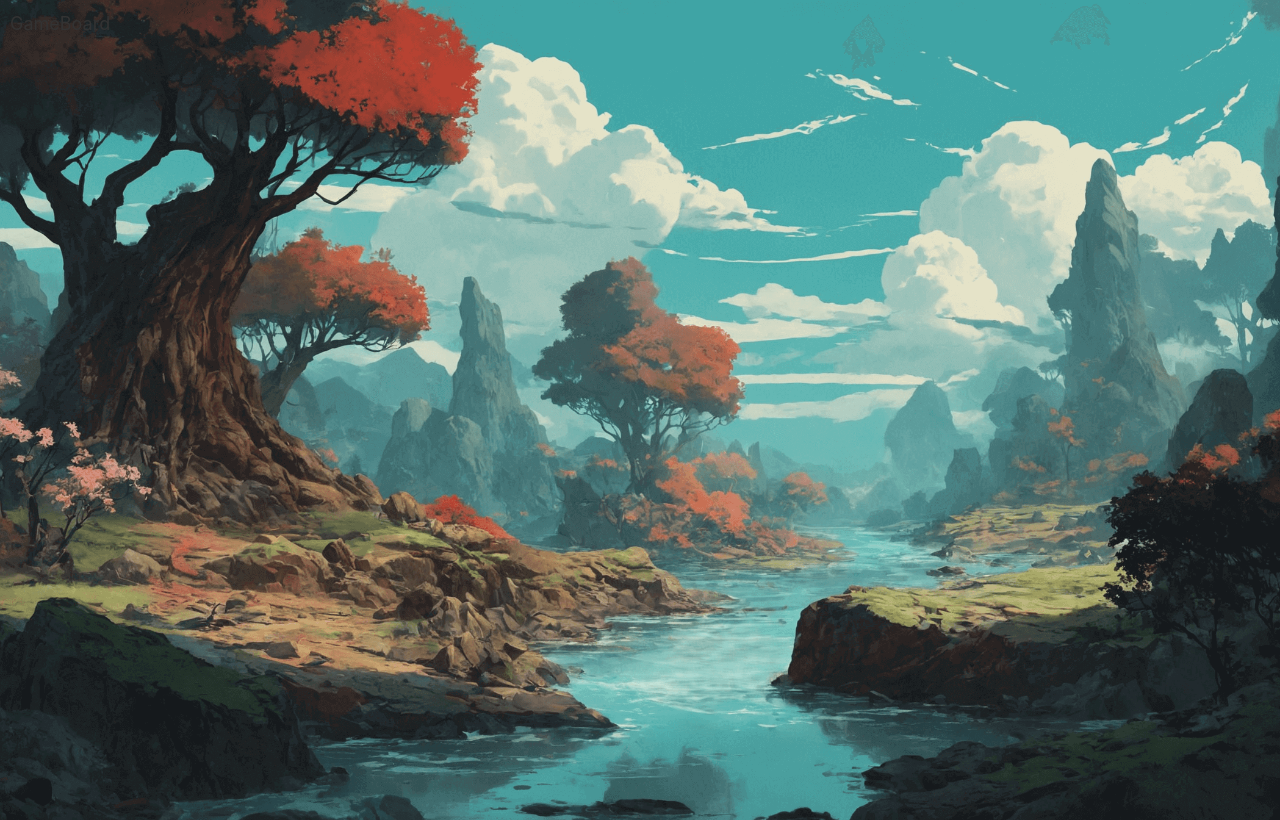
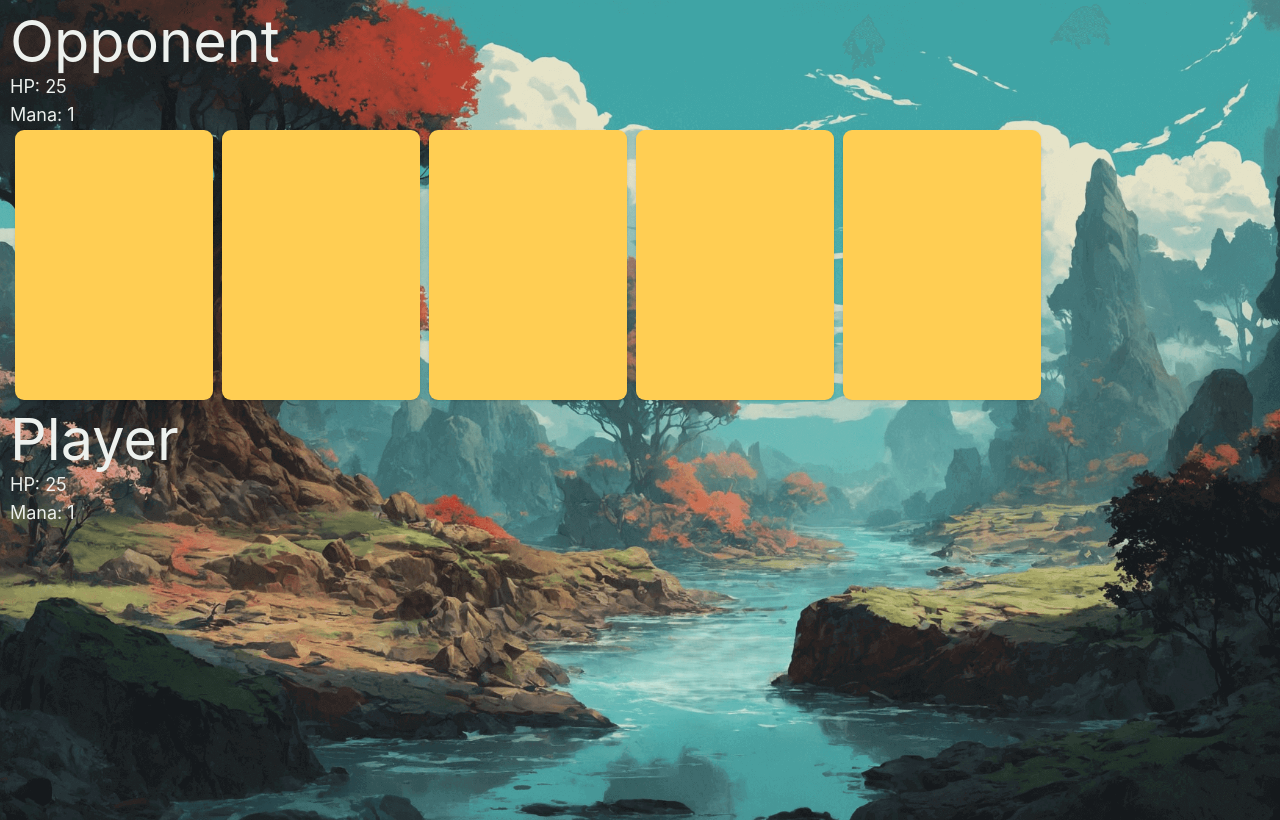
Before and after one commit to kenzha-web/deckbound, a React (Vite) app: page / in a window 1280 px wide. Both pictures are taken after a click on the button "Start game". Built offline with nearby package versions, Linux system fonts and the light colour scheme.

Commit message:
add game board

```diff
--- a/src/global.scss
+++ b/src/global.scss
@@ -33,6 +33,7 @@ a:hover {
 }
 
 body {
+  @apply text-white;
   margin: 0;
   min-width: 320px;
   min-height: 100vh;
--- a/src/pages/home/board/GameBoard.tsx
+++ b/src/pages/home/board/GameBoard.tsx
@@ -1,3 +1,35 @@
+import { useGameStore } from '../../../store/game/game.store.ts';
+
 export function GameBoard() {
-    return <div>GameBoard</div>;
+    const { player, opponent } = useGameStore();
+
+    return (
+        <div>
+            <div>
+                <div>
+                    <h1>Opponent</h1>
+                    <p>HP: {opponent.health}</p>
+                    <p>Mana: {opponent.mana}</p>
+                </div>
+
+                <div>
+                    {opponent.deck
+                        .filter((card) => !card.isOnBoard)
+                        .slice(0, 5)
+                        .map((card) => (
+                            <button
+                                className="h-60 w-44 bg-yellow-300 shadow inline-block mx-1 rounded-lg"
+                                key={card.id}
+                            />
+                        ))}
+                </div>
+
+                <div>
+                    <h1>Player</h1>
+                    <p>HP: {player.health}</p>
+                    <p>Mana: {player.mana}</p>
+                </div>
+            </div>
+        </div>
+    );
 }
```
